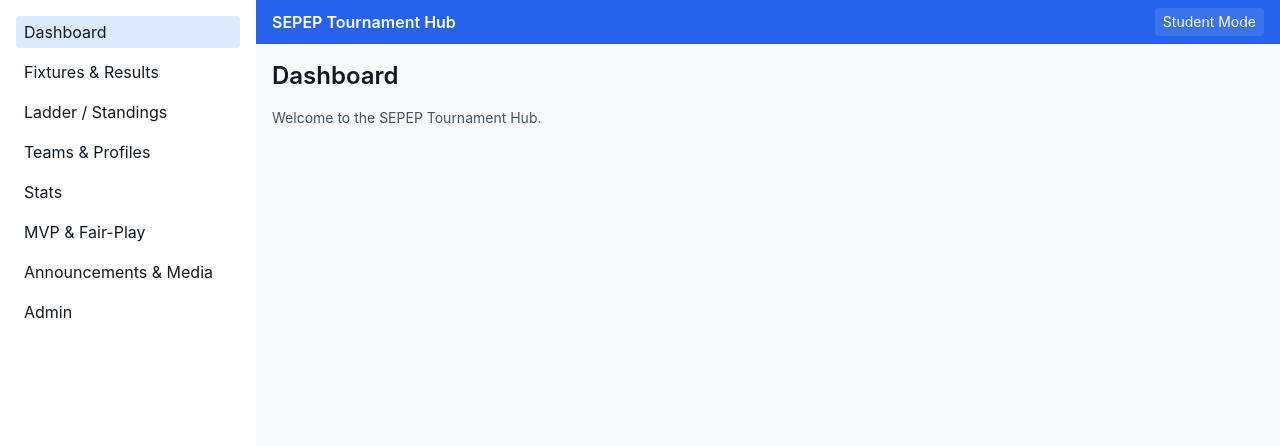
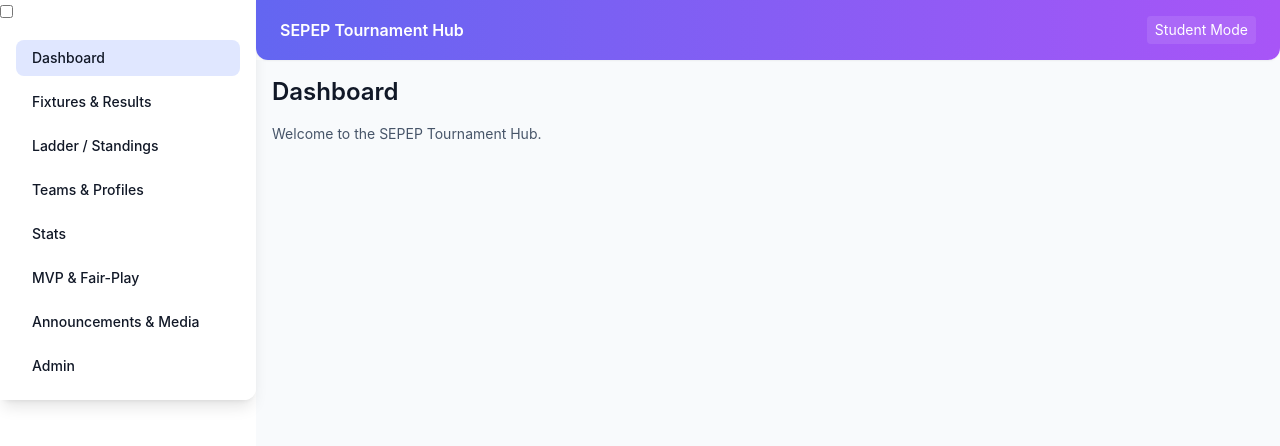
Before and after one commit to dmaher42/Murray-Bridge-High-School-2025-SEPEP, a React (Vite) app: page / in a window 1280 px wide. Shown: the top 446 px of the page. Built offline with nearby package versions, Linux system fonts and the light colour scheme; the HTML template or start-up script is replaced by a standard one; what @tailwindcss/vanilla would draw is missing.

Commit message:
style: enhance navigation layout

```diff
--- a/src/components/Nav/AppSidebar.jsx
+++ b/src/components/Nav/AppSidebar.jsx
@@ -13,15 +13,26 @@ const links = [
 
 export default function AppSidebar({ current, navigate, open, onClose }) {
   return (
-    <div className={`${open ? 'block' : 'hidden'} md:block fixed md:relative inset-0 z-40`}>
-      <div className="absolute inset-0 bg-black/50 md:hidden" onClick={onClose}></div>
-      <nav className="absolute md:relative bg-white w-64 h-full p-4 space-y-2 overflow-y-auto">
-        {links.map(l => (
-          <button key={l.id} onClick={() => { navigate(l.id); onClose(); }} className={`block w-full text-left px-2 py-1 rounded ${current === l.id ? 'bg-blue-100' : 'hover:bg-blue-50'}`}>
-            {l.label}
-          </button>
-        ))}
-      </nav>
+    <div className={`drawer z-40 ${open ? 'drawer-open' : ''} md:drawer-open`}>
+      <input id="app-sidebar-drawer" type="checkbox" className="drawer-toggle" checked={open} readOnly />
+      <div className="drawer-content"></div>
+      <div className="drawer-side">
+        <label htmlFor="app-sidebar-drawer" className="drawer-overlay" onClick={onClose}></label>
+        <nav className="w-64 min-h-full bg-white/90 backdrop-blur shadow-lg rounded-r-xl p-4 space-y-2">
+          {links.map(l => (
+            <button
+              key={l.id}
+              onClick={() => {
+                navigate(l.id);
+                onClose();
+              }}
+              className={`block w-full text-left rounded-lg px-4 py-2 text-sm font-medium hover:bg-indigo-50 ${current === l.id ? 'bg-indigo-100' : ''}`}
+            >
+              {l.label}
+            </button>
+          ))}
+        </nav>
+      </div>
     </div>
   );
 }
--- a/src/components/Nav/AppTopbar.jsx
+++ b/src/components/Nav/AppTopbar.jsx
@@ -2,7 +2,7 @@ import React from 'react';
 
 export default function AppTopbar({ onMenu, teacherMode, toggleTeacher }) {
   return (
-    <header className="flex items-center justify-between bg-blue-600 text-white px-4 py-2">
+    <header className="sticky top-0 z-50 flex items-center justify-between bg-gradient-to-r from-indigo-500 to-purple-500 text-white shadow-sm rounded-b-xl px-6 py-4">
       <button className="md:hidden" onClick={onMenu} aria-label="Open menu">
         <svg className="w-6 h-6" fill="none" stroke="currentColor" strokeWidth="2" viewBox="0 0 24 24">
           <path strokeLinecap="round" strokeLinejoin="round" d="M4 6h16M4 12h16M4 18h16" />
```
